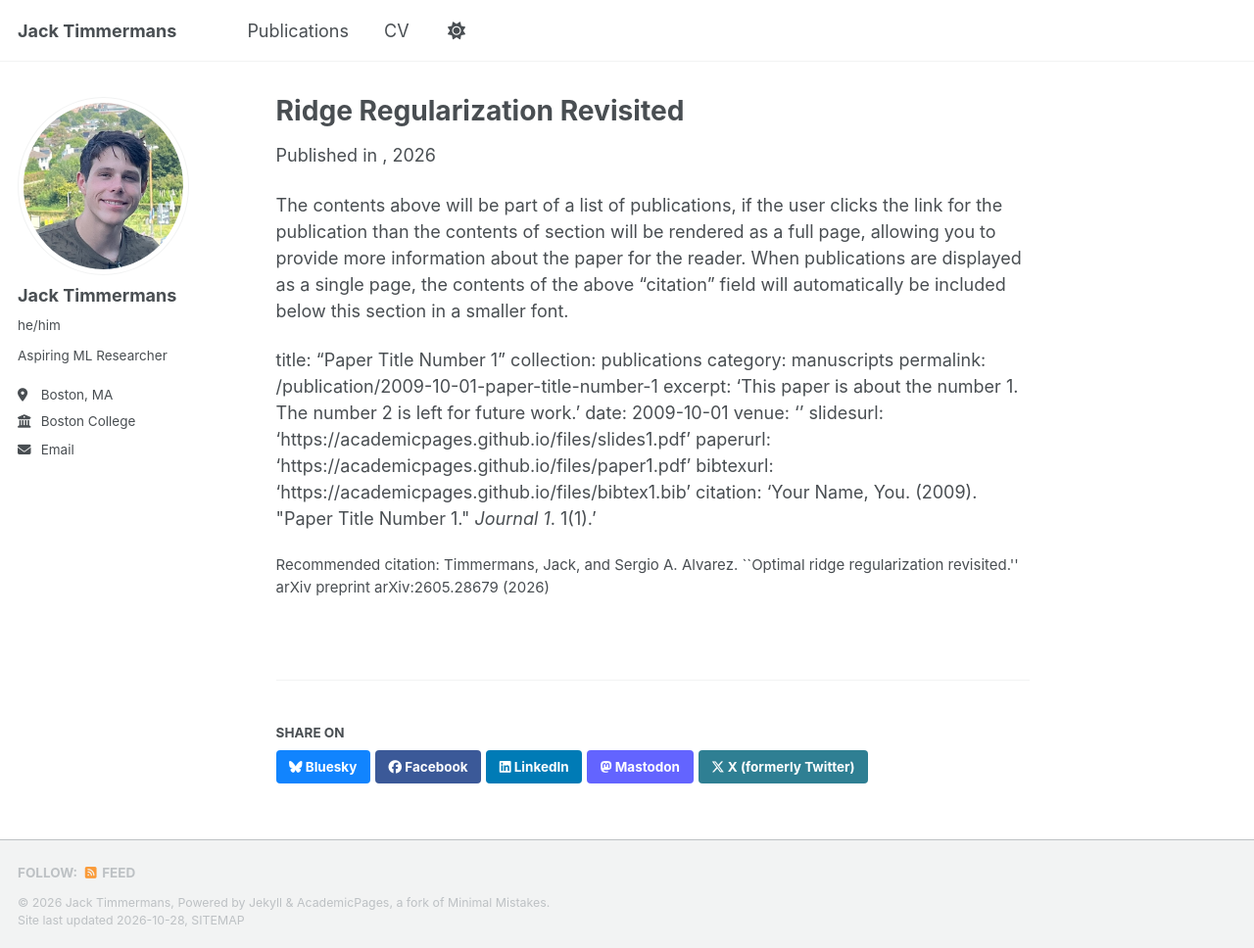
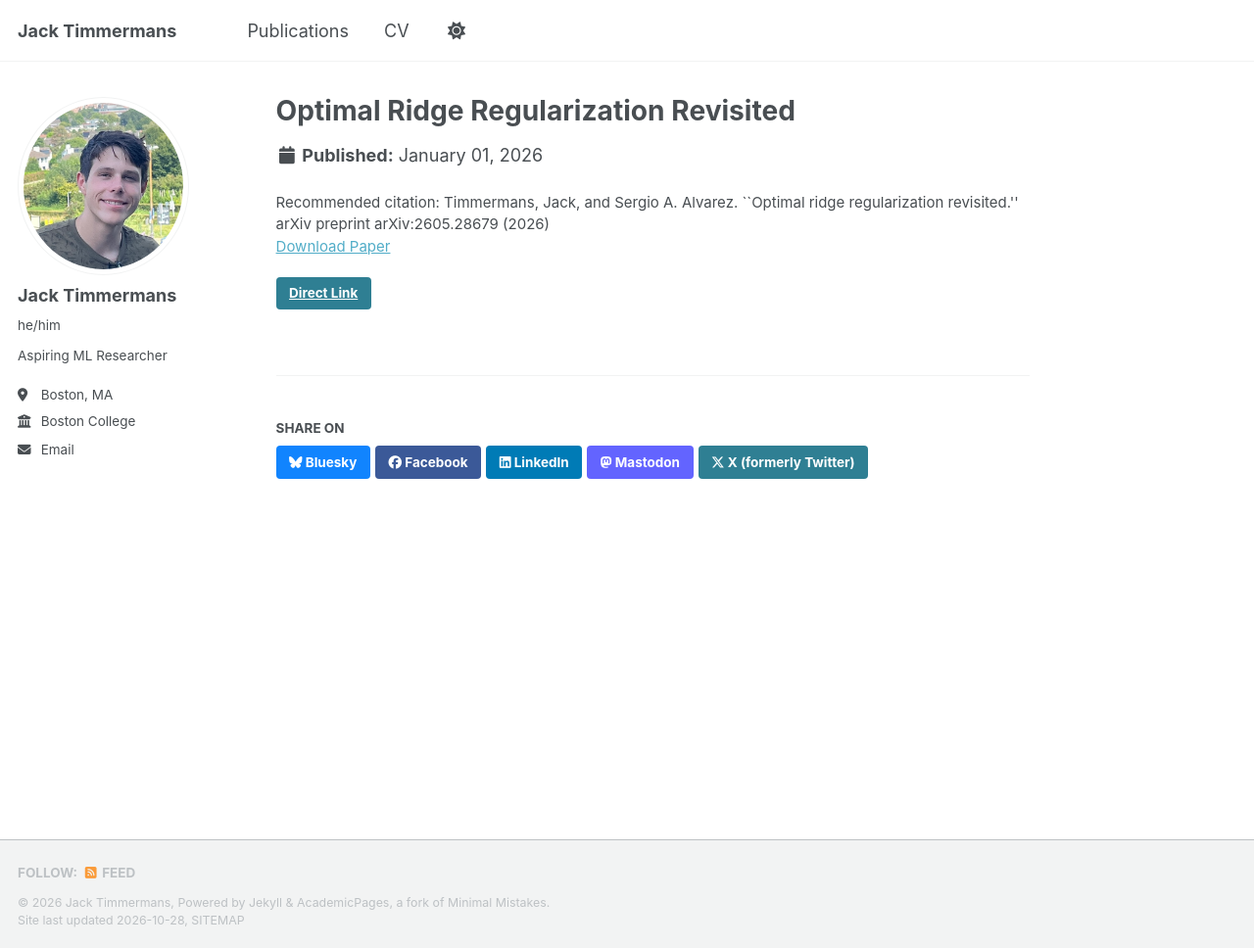
Before and after one commit to jtimmermans777/jack, a Jekyll site: the page built from _publications/pending-paper-title-number-1.md, in a window 1280 px wide and 968 px high. Shown: the whole window at 98% size. Built offline with Jekyll 4.4.1, drawn with Linux system fonts in a browser that asks for light colours; a style sheet for code colours, icons or effects is not loaded.

Commit message:
Fixing Publications stuff

```diff
--- a/_includes/archive-single.html
+++ b/_includes/archive-single.html
@@ -41,7 +41,11 @@
         {% if post.collection == 'teaching' %}
           <p> {{ post.type }}, <i>{{ post.venue }}</i>, {{ post.date | default: "1900-01-01" | date: "%Y" }} </p>
         {% elsif post.collection == 'publications' %}
-          <p>Published in <i>{{ post.venue }}</i>, {{ post.date | default: "1900-01-01" | date: "%Y" }} </p>
+          {% if post.category == 'manuscripts' %}
+            <p>{{ post.status | default: "Manuscript" }}</p>
+          {% else %}
+            <p>Published in <i>{{ post.venue }}</i>, {{ post.date | default: "1900-01-01" | date: "%Y" }} </p>
+          {% endif %}
         {% elsif post.date %}
          <p class="page__date"><strong><i class="fa fa-fw fa-calendar" aria-hidden="true"></i> {{ site.data.ui-text[site.locale].date_label | default: "Published:" }}</strong> <time datetime="{{ post.date | default: "1900-01-01" | date_to_xmlschema }}">{{ post.date | default: "1900-01-01" | date: "%B %d, %Y" }}</time></p>
         {% endif %}
--- a/_publications/pending-paper-title-number-1.md
+++ b/_publications/pending-paper-title-number-1.md
@@ -1,24 +1,11 @@
 ---
-title: "Ridge Regularization Revisited"
+title: "Optimal Ridge Regularization Revisited"
 collection: publications
 category: manuscripts
 permalink: /publication/RidgeRegularizationRevisited
-excerpt: "In review for publication at TPAMI IEEE"
+link: "https://arxiv.org/abs/2605.28679"
+paperurl: "https://arxiv.org/pdf/2605.28679"
 date: 2026-01-01
-venue: ""
+status: "Manuscript submitted to IEEE Transactions on Pattern Analysis and Machine Intelligence (TPAMI)"
 citation: "Timmermans, Jack, and Sergio A. Alvarez. ``Optimal ridge regularization revisited.'' arXiv preprint arXiv:2605.28679 (2026)"
 ---
-
-The contents above will be part of a list of publications, if the user clicks the link for the publication than the contents of section will be rendered as a full page, allowing you to provide more information about the paper for the reader. When publications are displayed as a single page, the contents of the above "citation" field will automatically be included below this section in a smaller font.
-
-title: "Paper Title Number 1"
-collection: publications
-category: manuscripts
-permalink: /publication/2009-10-01-paper-title-number-1
-excerpt: 'This paper is about the number 1. The number 2 is left for future work.'
-date: 2009-10-01
-venue: ''
-slidesurl: 'https://academicpages.github.io/files/slides1.pdf'
-paperurl: 'https://academicpages.github.io/files/paper1.pdf'
-bibtexurl: 'https://academicpages.github.io/files/bibtex1.bib'
-citation: 'Your Name, You. (2009). &quot;Paper Title Number 1.&quot; <i>Journal 1</i>. 1(1).'
```
